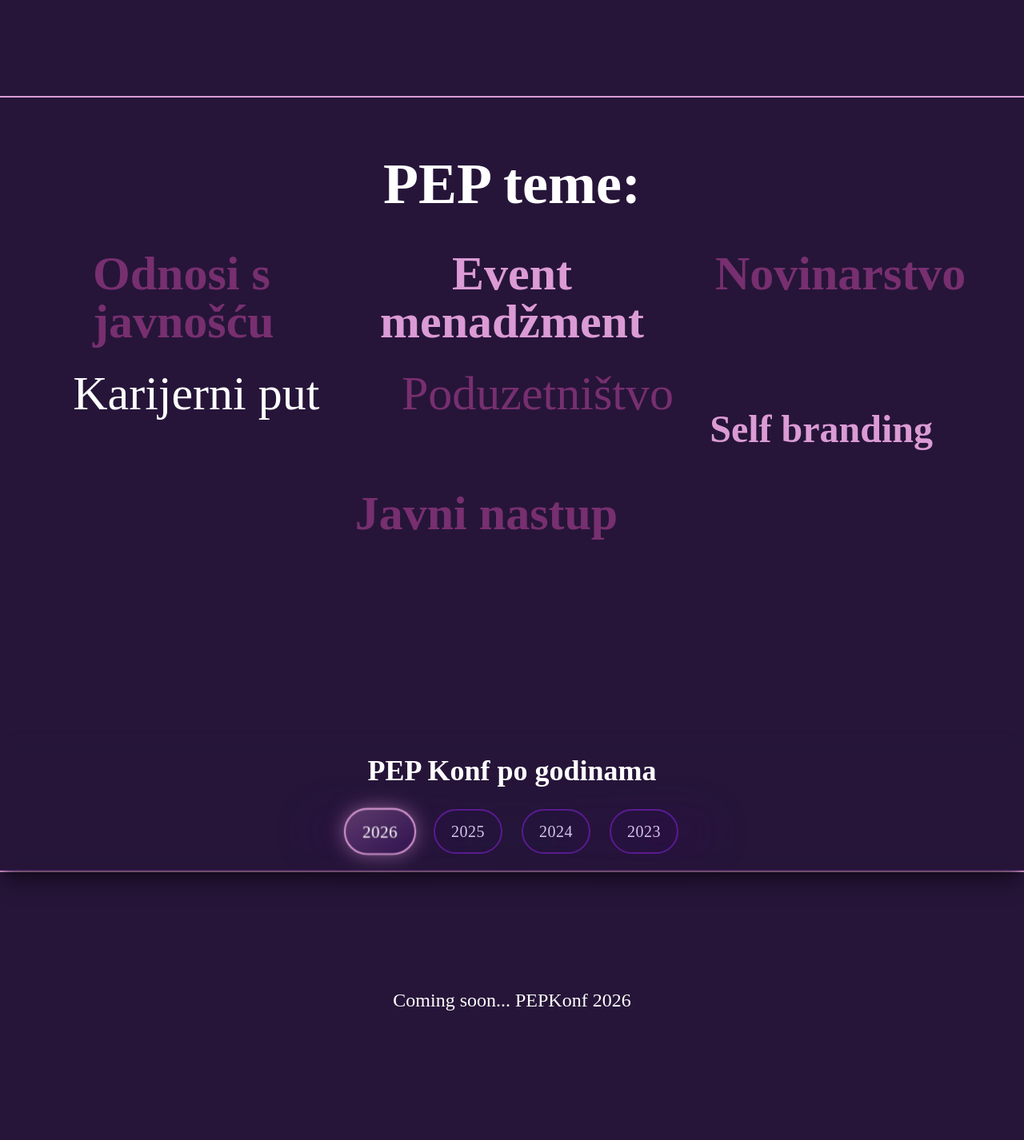
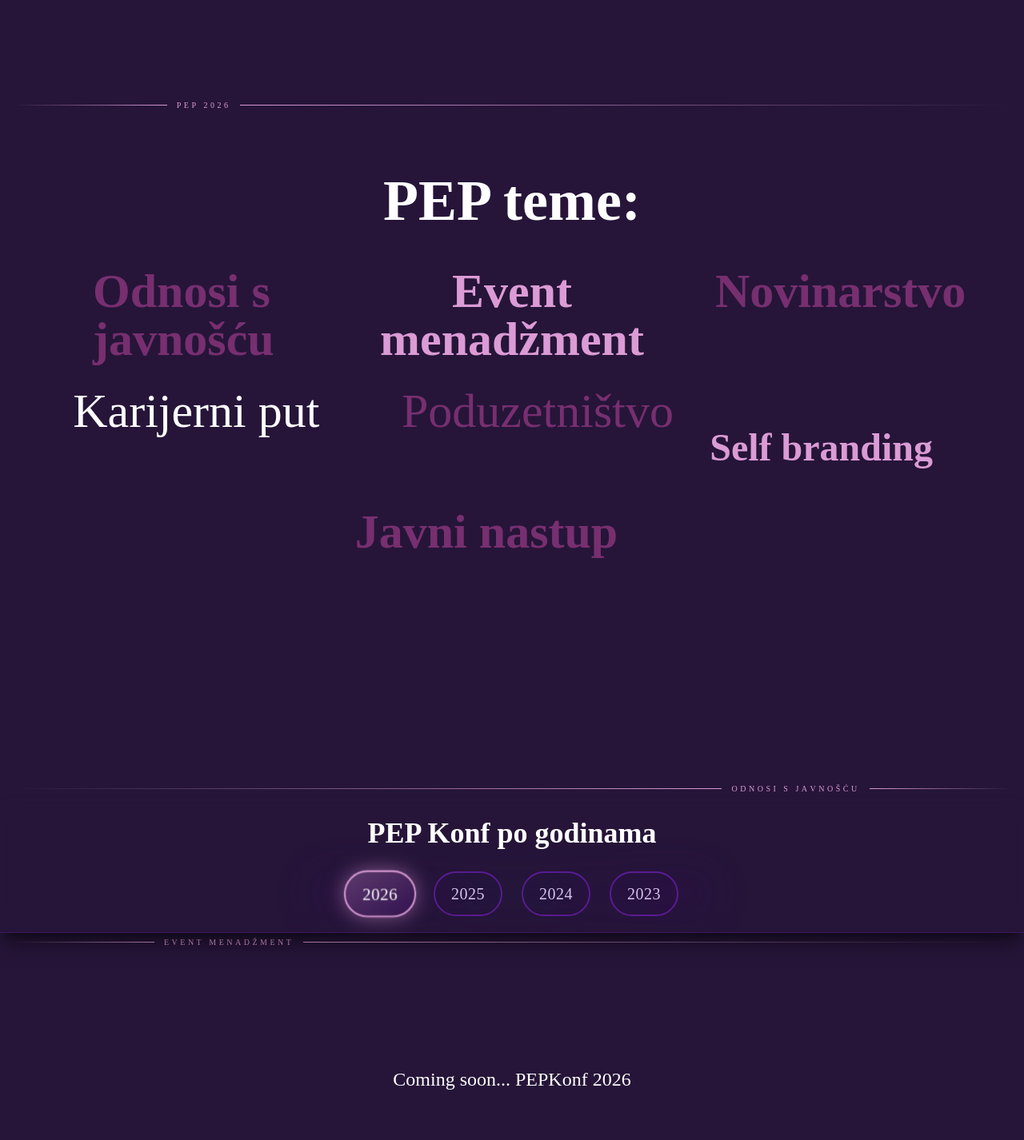
Before and after one commit to MarinoRosic/PEPKonf, a React (Create React App) app: page / in a window 1280 px wide. Shown: the part 3080-4506 px from the top of the page at 80% size. Built offline with nearby package versions, Linux system fonts and the light colour scheme; a web font is replaced by a local one.

Commit message:
Dorade na section divideru

```diff
--- a/src/Components/AboutUsSection.js
+++ b/src/Components/AboutUsSection.js
@@ -1,6 +1,7 @@
 import { motion } from 'framer-motion';
 import AboutUsCard from './AboutUsCard';
 import RevealText from './RevealText';
+import SectionDivider from './SectionDivider';
 
 // Orchestrates the two paragraphs — fires once in view, then staggers children.
 // staggerChildren: 0.15 means paragraph 2 starts 0.15s after paragraph 1.
@@ -23,7 +24,9 @@ const paraVariants = {
 
 const AboutUsSection = () => {
   return (
-    <section className='flex flex-col h-full lg:h-[980px] lg:pt-8 overflow-hidden'>
+    <>
+      <SectionDivider className='px-4' label="Poduzetništvo" />
+      <section className='flex flex-col h-full lg:h-[980px] py-12 lg:pt-8 overflow-hidden'>
       <header className='pt-10 mx-auto'>
         <h1 className='text-6xl font-extrabold text-white lg:text-8xl'>
           <RevealText>O nama</RevealText>
@@ -63,6 +66,8 @@ const AboutUsSection = () => {
         </motion.div>
       </div>
     </section>
+    <SectionDivider />
+    </>
   );
 };
 
--- a/src/Components/Gallery.js
+++ b/src/Components/Gallery.js
@@ -3,6 +3,7 @@ import Lightbox from "yet-another-react-lightbox"
 import { slike } from "../data/slike"
 import "yet-another-react-lightbox/styles.css"
 import Coverflow from "../Components/Coverflow"
+import SectionDivider from "../Components/SectionDivider"
 import transition from '../Transition'
 import { Zoom } from "yet-another-react-lightbox/plugins"
 import { AnimatePresence, motion } from 'framer-motion'
@@ -25,7 +26,7 @@ const Gallery = () => {
             transition={{ duration: 0.5, ease: [0.22, 1, 0.36, 1] }}
             className="w-full"
           >
-            <section className="overflow-x-hidden py-10 border-t-[#db9bd5] border-t-2 border-b-[#db9bd5] border-b-2">
+            <section className="overflow-x-hidden py-10">
               <motion.div className="overflow-hidden">
                 <h1 className="content-center text-5xl font-bold text-center text-white md:text-6xl xl:text-7xl lg:mt-8">
                   Galerija {selectedYear}
--- a/src/Components/LecturersSection.js
+++ b/src/Components/LecturersSection.js
@@ -1,5 +1,6 @@
 import { useMemo } from 'react';
 import Lecturer from './Lecturer';
+import SectionDivider from './SectionDivider';
 import { AnimatePresence, motion } from 'framer-motion';
 import RevealText from './RevealText';
 import { useYear } from '../Components/YearContext';
@@ -30,7 +31,9 @@ const LecturersSection = () => {
   );
 
   return (
-    <section className="flex flex-col h-full pt-16 border-t-2 border-t-[#db9bd5] overflow-hidden">
+    <>
+        <SectionDivider className='px-4' label="Event menadžment"/>
+    <section className="flex flex-col h-full pt-16 overflow-hidden">
       {!hasContent ? (
         <motion.div
           className="text-center text-white text-2xl py-20"
@@ -60,11 +63,12 @@ const LecturersSection = () => {
                   <RevealText>Panelisti:</RevealText>
                 </h1>
 
-                <div className="flex flex-row flex-wrap pt-20 pb-12 border-b-2 border-b-[#db9bd5] gap-y-10 lg:gap-y-20">
+                <div className="flex flex-row flex-wrap pt-20 pb-12 gap-y-10 lg:gap-y-20">
                   {data.panelisti.map((props, i) => (
                     <Lecturer key={i} index={i} {...props} />
                   ))}
                 </div>
+                <SectionDivider className="px-4" label="Novinarstvo" labelPosition='right'/>
               </div>
             )}
 
@@ -73,11 +77,12 @@ const LecturersSection = () => {
                 <h1 className="text-5xl text-center text-white xl:text-7xl">
                   <RevealText>Radionica:</RevealText>
                 </h1>
-                <div className="flex flex-row flex-wrap pt-20 pb-12 border-b-2 border-b-[#db9bd5] gap-y-10 lg:gap-y-20">
+                <div className="flex flex-row flex-wrap pt-20 pb-12 gap-y-10 lg:gap-y-20">
                   {data.radionica.map((props, i) => (
                     <Lecturer key={i} index={i} {...props} />
                   ))}
                 </div>
+                <SectionDivider className="px-4" />
               </div>
             )}
 
@@ -86,11 +91,12 @@ const LecturersSection = () => {
                 <h1 className="text-5xl text-center text-white xl:text-7xl">
                   <RevealText>Predavači:</RevealText>
                 </h1>
-                <div className="flex flex-row flex-wrap pt-20 pb-12 border-b-2 border-b-[#db9bd5] gap-y-10 lg:gap-y-20">
+                <div className="flex flex-row flex-wrap pt-20 pb-12 gap-y-10 lg:gap-y-20">
                   {data.predavaci.map((props, i) => (
                     <Lecturer key={i} index={i} {...props} />
                   ))}
                 </div>
+                <SectionDivider className="px-4" />
               </div>
             )}
 
@@ -99,11 +105,12 @@ const LecturersSection = () => {
                 <h1 className="text-5xl text-center text-white xl:text-7xl">
                   <RevealText>Moderatorice:</RevealText>
                 </h1>
-                <div className="flex flex-row flex-wrap pt-20 pb-12 border-b-2 border-b-[#db9bd5] gap-y-10 lg:gap-y-20">
+                <div className="flex flex-row flex-wrap pt-20 pb-12 gap-y-10 lg:gap-y-20">
                   {data.moderatorice.map((props, i) => (
                     <Lecturer key={i} index={i} {...props} />
                   ))}
                 </div>
+                <SectionDivider className="px-4" />
               </div>
             )}
 
@@ -111,6 +118,7 @@ const LecturersSection = () => {
         </AnimatePresence>
       )}
     </section>
+    </>
   );
 };
 
--- a/src/Components/OrganizerCard.js
+++ b/src/Components/OrganizerCard.js
@@ -1,5 +1,6 @@
 import { motion } from 'framer-motion';
 import RevealText from './RevealText';
+import SectionDivider from './SectionDivider';
 
 // Outer card — fires whileInView, then orchestrates children via stagger.
 // The card itself has no visual animation (no opacity/transform on it);
@@ -44,8 +45,9 @@ const OrganizerCard = ({ name, img, text }) => {
     // overflow-hidden would hard-clip that blur, giving the photo a sharp-edged
     // cutoff instead of a soft fade. The parent section still has overflow-hidden
     // so nothing leaks outside the page.
+    <>
     <motion.div
-      className='flex flex-col px-8 lg:px-10 py-8 border-b-2 border-b-[#db9bd5] lg:flex-row w-full'
+      className='flex flex-col px-8 lg:px-10 py-8 lg:flex-row w-full'
       variants={cardVariants}
       initial="hidden"
       whileInView="visible"
@@ -79,6 +81,8 @@ const OrganizerCard = ({ name, img, text }) => {
         </motion.p>
       </div>
     </motion.div>
+    <SectionDivider />
+    </>
   );
 };
 
--- a/src/Components/Organizers.js
+++ b/src/Components/Organizers.js
@@ -6,6 +6,7 @@ import Anamarija from "../assets/images/AnamarijaLucic.jpeg";
 
 const Organizers = () => {
   return (
+    <>
     <section className='flex flex-col w-full h-full overflow-hidden'>
       <header className='pt-32 mx-auto'>
         <h1 className='pb-10 text-5xl font-extrabold text-white lg:text-8xl font-main'>
@@ -16,6 +17,7 @@ const Organizers = () => {
       <OrganizerCard name="Anamarija Lučić"  img={Anamarija} text="Organizatorica i koordinatorica ponuda, nabave, cateringa i programa" />
       <OrganizerCard name="Marija Mamić"     img={Marija}    text="Organizatorica i voditeljica društvenih mreža" />
     </section>
+    </>
   );
 };
 
--- a/src/Components/PEPThemes.js
+++ b/src/Components/PEPThemes.js
@@ -1,12 +1,14 @@
 import {React, useRef} from 'react'
 import { motion, useInView } from 'framer-motion'
+import SectionDivider from './SectionDivider'
 
 const PEPThemes = () => {
     const ref = useRef(null);
     const isInView = useInView(ref, {once: true});
   return (
     <>
-        <section className='grid h-[600px] lg:h-[100vh] lg:grid-cols-3 lg:grid-rows-3 mx-auto auto-cols-fr overflow-hidden py-10 border-t-[#db9bd5] border-t-2'>
+        <SectionDivider label="PEP 2026" labelPosition="left" className="px-4" />
+        <section className='grid h-[600px] lg:h-[100vh] lg:grid-cols-3 lg:grid-rows-3 mx-auto auto-cols-fr overflow-hidden py-10'>
             <div className='max-sm:hidden'></div>
             <motion.div
             className='overflow-hidden'>
@@ -81,6 +83,7 @@ const PEPThemes = () => {
             >Javni nastup</motion.p>
             <div className='max-sm:hidden'></div>
         </section>
+        <SectionDivider className="px-4 mt-8" labelPosition='right' label="Odnosi s javnošću"/>
     </>
   )
 }
--- /dev/null
+++ b/src/Components/SectionDivider.js
@@ -0,0 +1,29 @@
+import SplitText from './SplitText'
+
+const SectionDivider = ({ label, labelPosition = 'left', className = '' }) => {
+  const shortSide = 'flex-[1]'
+  const longSide = 'flex-[5]'
+
+  const leftFlex = labelPosition === 'left' ? shortSide : longSide
+  const rightFlex = labelPosition === 'left' ? longSide : shortSide
+
+  if (!label) {
+    return (
+      <div className={`flex items-center w-full py-1 ${className}`}>
+        <div className="flex-1 h-px bg-gradient-to-r from-transparent via-[#db9bd5] to-transparent" />
+      </div>
+    )
+  }
+
+  return (
+    <div className={`flex items-center gap-3 w-full py-1 ${className}`}>
+      <div className={`${leftFlex} h-px bg-gradient-to-r from-transparent to-[#db9bd5]`} />
+      <span className="text-[#db9bd5] text-[10px] tracking-[0.35em] uppercase font-medium whitespace-nowrap shrink-0">
+        <SplitText stagger={0.04}>{label}</SplitText>
+      </span>
+      <div className={`${rightFlex} h-px bg-gradient-to-l from-transparent to-[#db9bd5]`} />
+    </div>
+  )
+}
+
+export default SectionDivider
```
